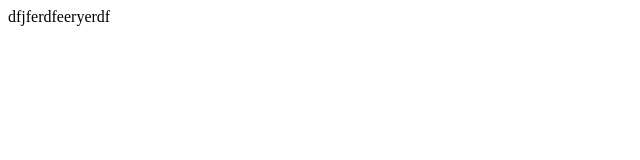
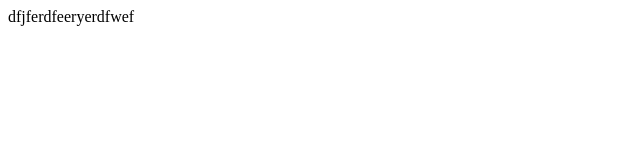
Before and after one commit to umitguzel/kodluyoruzilkrepo, a plain HTML site: page index.html in a window 1280 px wide. Shown: the full height of the page, 0-640 px from the left. Drawn offline with Linux system fonts and the light colour scheme.

Commit message:
deneme commit repo

```diff
--- a/index.html
+++ b/index.html
@@ -7,6 +7,6 @@
     <title>Document</title>
 </head>
 <body>
-    dfjferdfeeryerdf
+    dfjferdfeeryerdfwef
 </body>
 </html>
```
